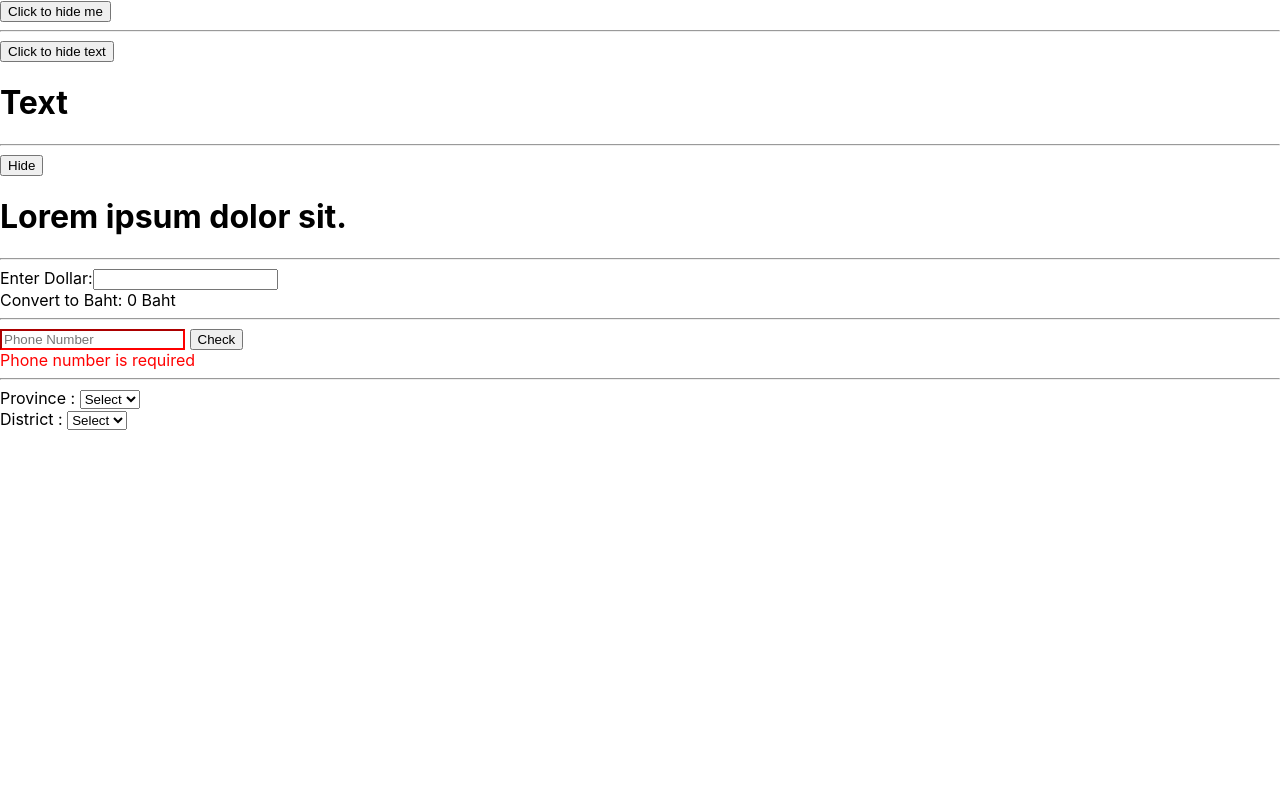
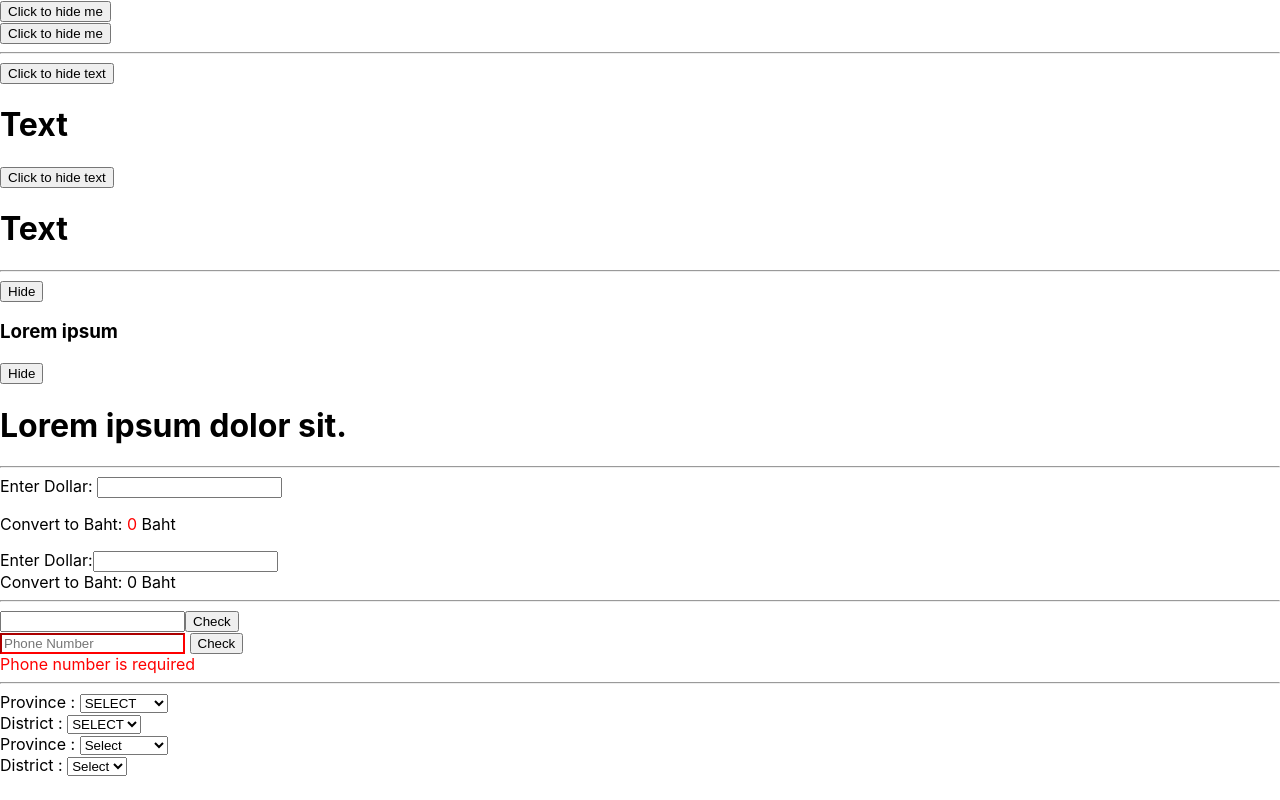
Before and after one commit to BizarreBit/app, a React (Create React App) app: page / in a window 1280 px wide. Built offline with nearby package versions, Linux system fonts and the light colour scheme.

Commit message:
Lab7_1-6 Complete after checking with the solution

```diff
--- a/src/App.js
+++ b/src/App.js
@@ -15,6 +15,19 @@ function LAB7_1() {
     </div>
   );
 }
+
+function LAB7_1SOL() {
+  const [show, setShow] = useState(true);
+  if (!show) {
+    return null;
+  }
+  return (
+    <div>
+      <button onClick={() => setShow(false)}>Click to hide me</button>
+    </div>
+  );
+}
+
 function LAB7_2() {
   const [visibility, setVisibility] = useState("visible");
   return (
@@ -27,6 +40,17 @@ function LAB7_2() {
     </div>
   );
 }
+function LAB7_2SOL() {
+  const [showText, setShowText] = useState(true);
+
+  return (
+    <div>
+      <button onClick={() => setShowText(false)}>Click to hide text</button>
+      {showText ? <h1>Text</h1> : null}
+    </div>
+  );
+}
+
 function LAB7_3() {
   const [state, setState] = useState({
     visibility: "visible",
@@ -51,6 +75,18 @@ function LAB7_3() {
   );
 }
 
+function LAB7_3SOL() {
+  const [show, setShow] = useState(true);
+  const btnText = show ? "Hide" : "Show";
+  const text = show ? <h3>Lorem ipsum</h3> : null;
+  return (
+    <div>
+      <button onClick={() => setShow(!show)}>{btnText}</button>
+      {text}
+    </div>
+  );
+}
+
 function LAB7_4() {
   const [baht, setBaht] = useState(0);
   return (
@@ -66,6 +102,24 @@ function LAB7_4() {
       </div>
       <div>Convert to Baht: {baht.toLocaleString()} Baht</div>
       <hr />
+    </div>
+  );
+}
+
+function LAB7_4SOL() {
+  const [amount, setAmount] = useState("");
+  return (
+    <div>
+      <label>Enter Dollar: </label>
+      <input
+        type="text"
+        value={amount}
+        onChange={(event) => setAmount(event.target.value)}
+      />
+      <p>
+        Convert to Baht: <span style={{ color: "red" }}>{amount * 30}</span>{" "}
+        Baht
+      </p>
     </div>
   );
 }
@@ -119,37 +173,131 @@ function LAB7_5() {
   );
 }
 
+function LAB7_5SOL() {
+  const [phone, setPhone] = useState("");
+  const [error, setError] = useState("");
+  const errorMessage =
+    error === "" ? null : <p style={{ color: "red" }}>{error}</p>;
+
+  const handleClickCheck = () => {
+    if (phone === "") {
+      setError("Phone number is required");
+    } else if (isNaN(phone.trim())) {
+      setError("Invalid phone number");
+    } else if (phone.length !== 10) {
+      setError("Invalid length");
+    } else {
+      setError("");
+      alert("Your number is valid");
+    }
+  };
+
+  const style = error === "" ? null : { borderColor: "red" };
+
+  return (
+    <div>
+      <input
+        type="text"
+        value={phone}
+        onChange={(e) => setPhone(e.target.value)}
+        style={style}
+      />
+      <button onClick={handleClickCheck}>Check</button>
+      {errorMessage}
+    </div>
+  );
+}
+
+const mapProvinceDistrict = {
+  BANGKOK: ["BANGBON", "BANGKHAE", "BANGKAPI"],
+  PHUKET: ["KATHU", "THALANG"],
+  RANONG: ["KRA BURI", "KA POE"],
+};
+
 function LAB7_6() {
+  const [province, setProvice] = useState("");
+  const provinceOptions = Object.keys(mapProvinceDistrict).map(
+    (province, index) => {
+      return <option key={index}>{province}</option>;
+    }
+  );
+  const districtOptions =
+    province === ""
+      ? null
+      : mapProvinceDistrict[province].map((eachProvince, index) => (
+          <option key={index}>{eachProvince}</option>
+        ));
+
   return (
     <div>
       <div>
-        <span>Province : </span>
+        <label>Province : </label>
+        <select value={province} onChange={(e) => setProvice(e.target.value)}>
+          <option value="" disabled selected>
+            Select
+          </option>
+          {provinceOptions}
+        </select>
+      </div>
+      <div>
+        <label>District : </label>
         <select>
           <option value="" disabled selected>
             Select
           </option>
-        </select>
-      </div>
-      <div>
-        <span>District : </span>
-        <select>
-          <option value="" disabled selected>
-            Select
-          </option>
+          {districtOptions}
         </select>
       </div>
     </div>
   );
 }
 
+function LAB7_6SOL() {
+  const [selectedProvince, setSelectedProvince] = useState("");
+  const option =
+    selectedProvince === ""
+      ? null
+      : mapProvinceDistrict[selectedProvince].map((el) => (
+          <option value={el}>{el}</option>
+        ));
+  return (
+    <div>
+      <div>
+        <label>Province : </label>
+        <select
+          value={selectedProvince}
+          onChange={(e) => setSelectedProvince(e.target.value)}
+        >
+          <option value="">SELECT</option>
+          <option value="BANGKOK">BANGKOK</option>
+          <option value="PHUKET">PHUKET</option>
+          <option value="RANONG">RANONG</option>
+        </select>
+      </div>
+      <div>
+        <label>District : </label>
+        <select>
+          <option value="">SELECT</option>
+          {option}
+        </select>
+      </div>
+    </div>
+  );
+}
 function App() {
   return (
     <div>
+      <LAB7_1SOL />
       <LAB7_1 />
+      <LAB7_2SOL />
       <LAB7_2 />
+      <LAB7_3SOL />
       <LAB7_3 />
+      <LAB7_4SOL />
       <LAB7_4 />
+      <LAB7_5SOL />
       <LAB7_5 />
+      <LAB7_6SOL />
       <LAB7_6 />
     </div>
   );
```
